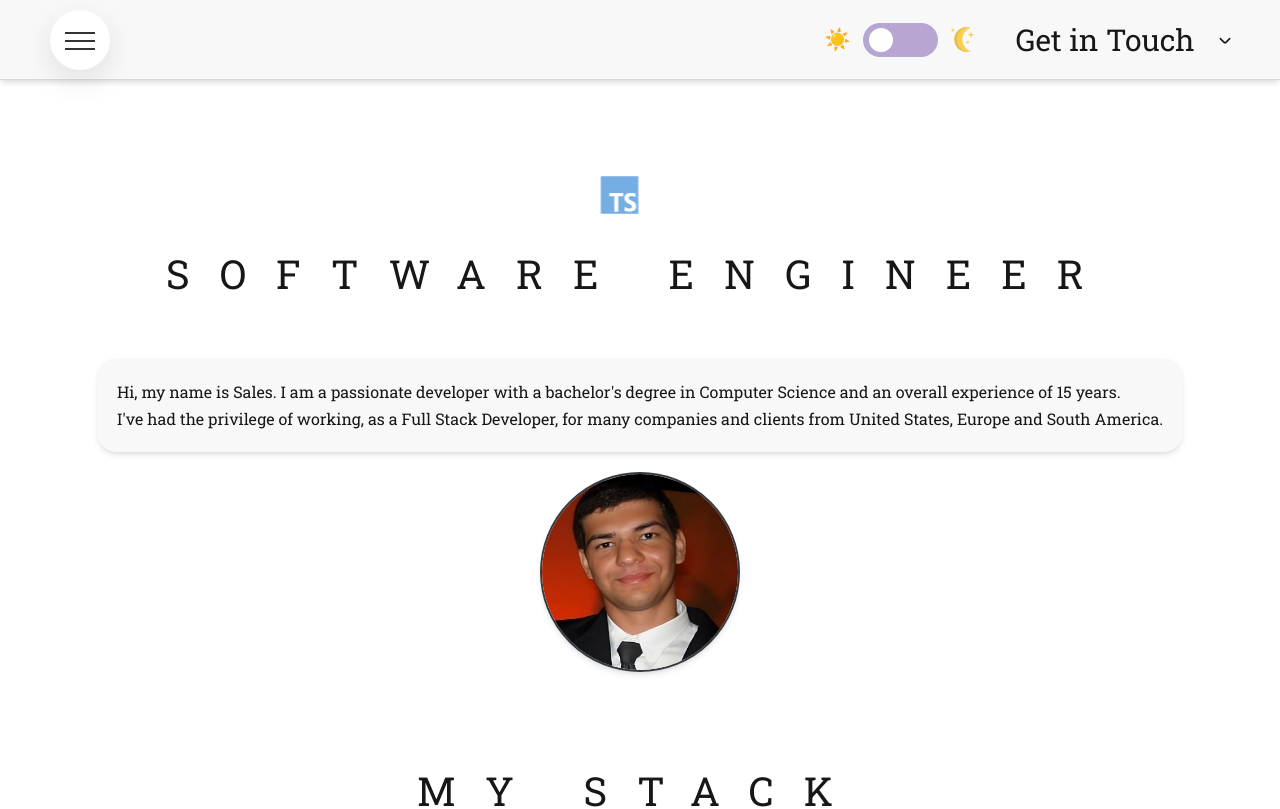
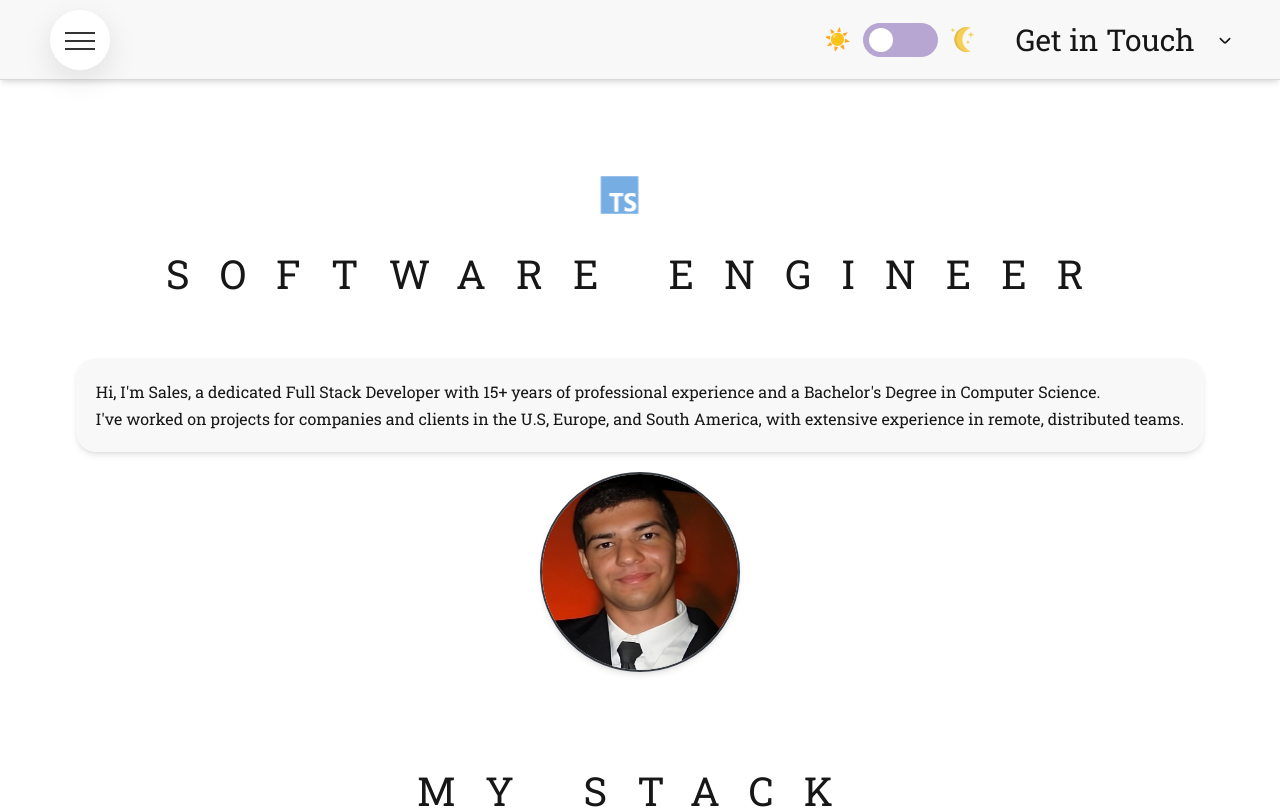
Before and after one commit to josesales/sales-portfolio, a React (Create React App) app: page / in a window 1280 px wide. Shown: the top 809 px of the page. Built offline with nearby package versions, Linux system fonts and the light colour scheme.

Commit message:
Updating intro and stack

```diff
--- a/src/components/Intro.jsx
+++ b/src/components/Intro.jsx
@@ -15,12 +15,13 @@ const Intro = () => {
 
       <div className="intro__description section-margin-2 secondary-background">
         <p>
-          Hi, my name is Sales. I am a passionate developer with a bachelor's
-          degree in Computer Science and an overall experience of 15 years.
+          Hi, I'm Sales, a dedicated Full Stack Developer with 15+ years of
+          professional experience and a Bachelor's Degree in Computer Science.
         </p>
         <p>
-          I've had the privilege of working, as a Full Stack Developer, for many
-          companies and clients from United States, Europe and South America.
+          I've worked on projects for companies and clients in the U.S, Europe,
+          and South America, with extensive experience in remote, distributed
+          teams.
         </p>
       </div>
 
--- a/src/data/stack.js
+++ b/src/data/stack.js
@@ -75,6 +75,7 @@ export const backend = [
 
 export const others = [
   "Design Patterns",
+  "Agile",
   "Object Orientation Programming",
   "Functional Programming",
   "SQL",
```
